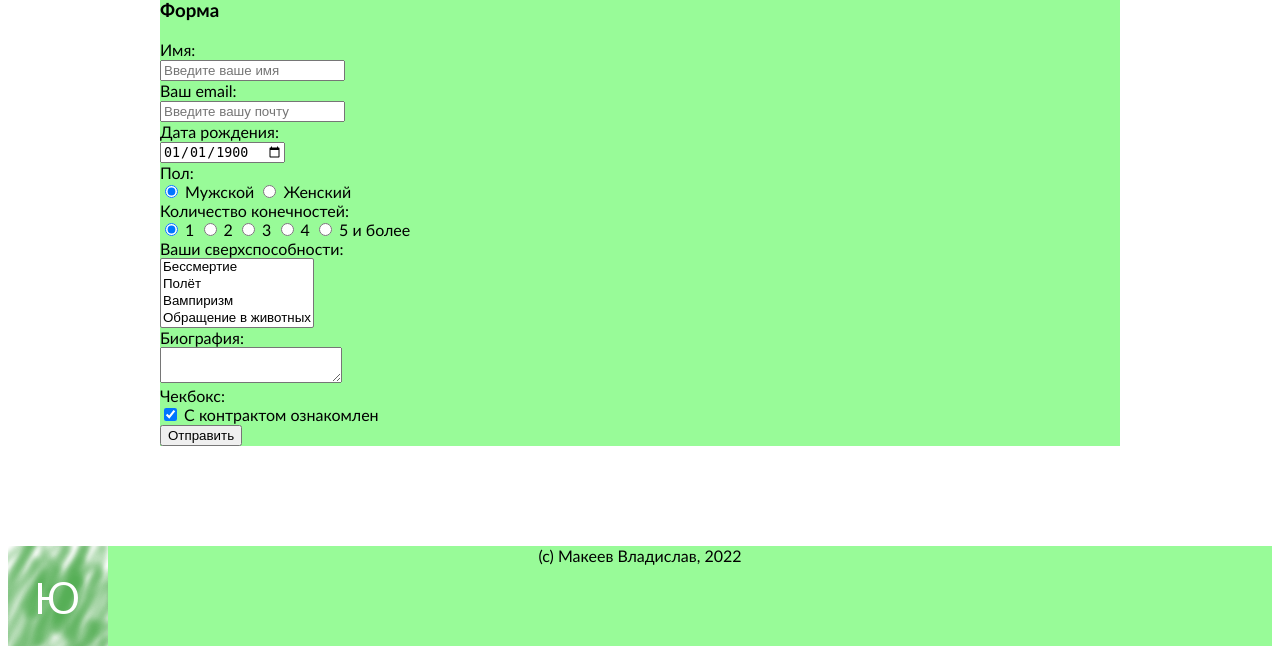
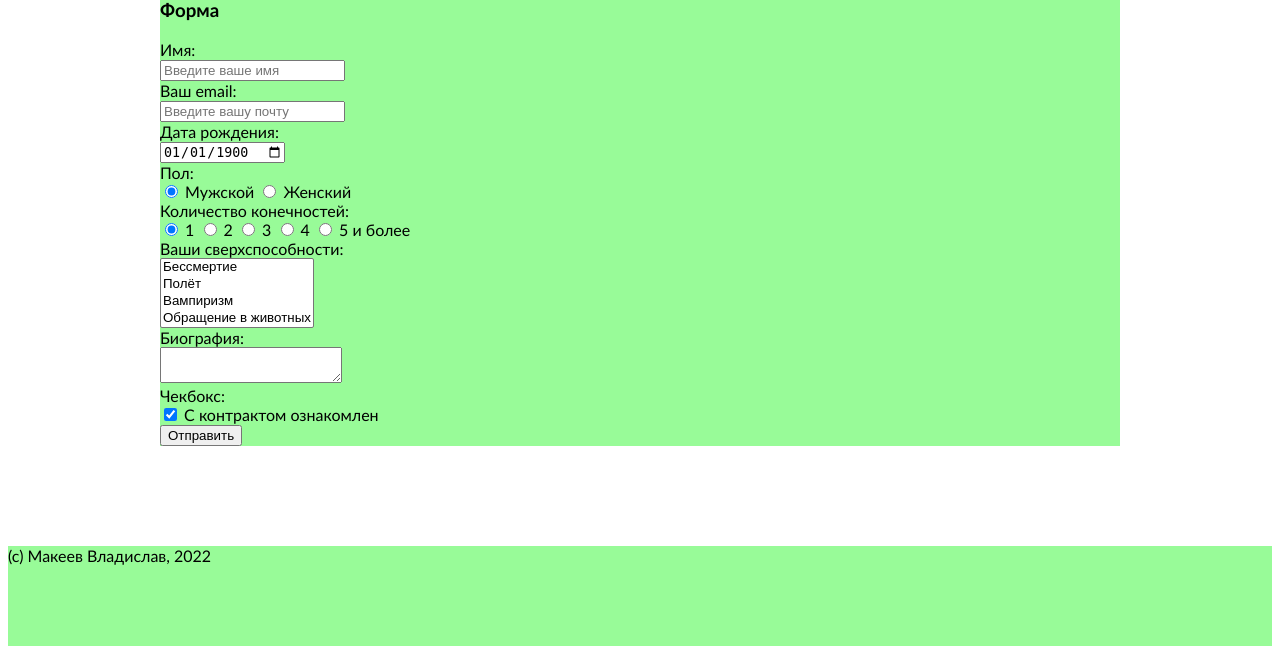
Before and after one commit to FireCommissar/FireCommissar.github.io, a PHP site: page / in a window 1280 px wide. Shown: the part 1273-1927 px from the top of the page. Run offline with PHP 8.4, Linux system fonts and the light colour scheme.

Commit message:
Update sts.css

```diff
--- a/sts.css
+++ b/sts.css
@@ -20,8 +20,8 @@ footer
 	margin-top: 100px;
 	height:100px;
 	widtx: 100%;
-	background: #98fb98 url(image.png) no-repeat;
-	text-align: center;
+	background: #98fb98;
+	text-align: left;
 }
 div.links
 {
```
